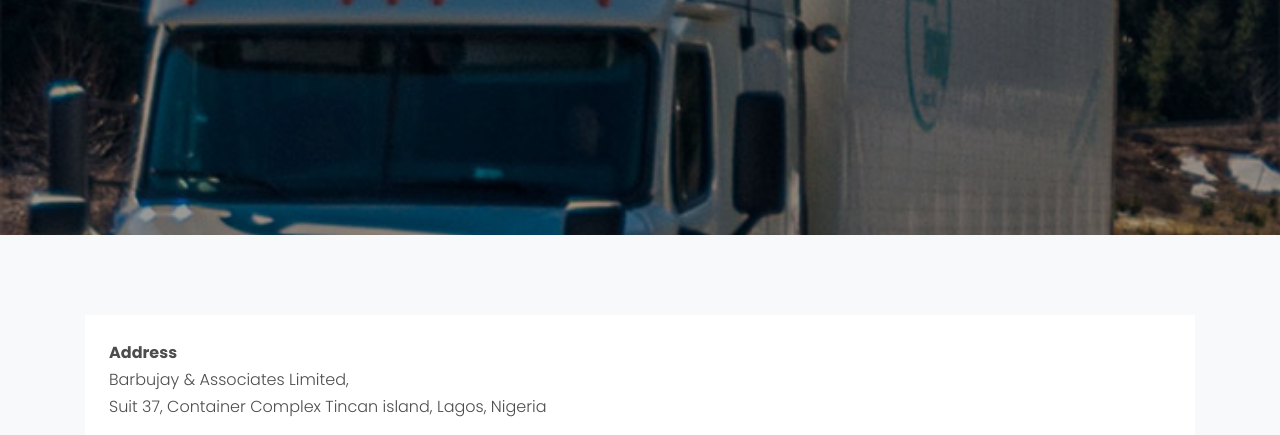
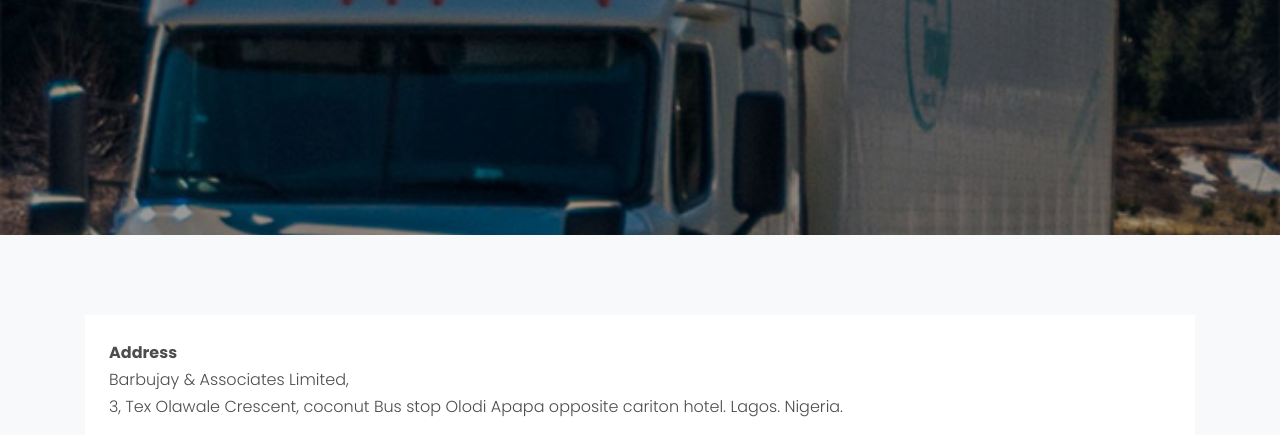
Before and after one commit to Grtnxhor/Barbujay, a plain HTML site: page contact.html in a window 1280 px wide. Shown: the part 365-800 px from the top of the page. Drawn offline with Linux system fonts and the light colour scheme; files whose address does not match are found by name; a web font is replaced by a local one.

Commit message:
fix this

```diff
--- a/contact.html
+++ b/contact.html
@@ -105,7 +105,7 @@
             <div class="p-4 mb-3 bg-white">
               <p class="mb-0 font-weight-bold">Address</p>
               <p class="mb-4">Barbujay & Associates Limited,<br/>
-Suit 37, Container Complex Tincan island, Lagos, Nigeria</p>
+                3, Tex Olawale Crescent, coconut Bus stop Olodi Apapa opposite cariton hotel. Lagos. Nigeria.</p>
 
               <p class="mb-0 font-weight-bold">Phone</p>
               <p class="mb-4"><a href="tel: +2347069615417">+234 (0)706 961 5417</a></p>
```
